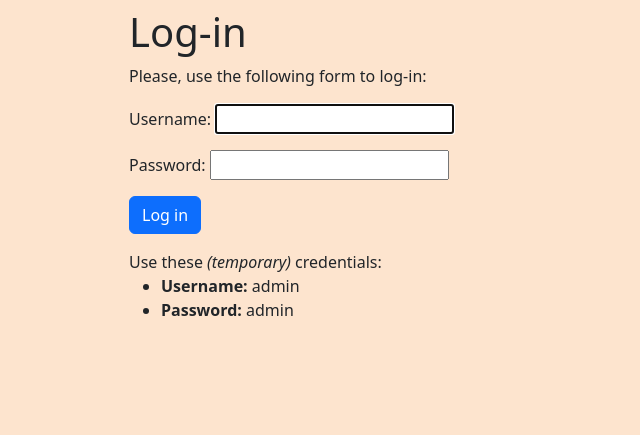
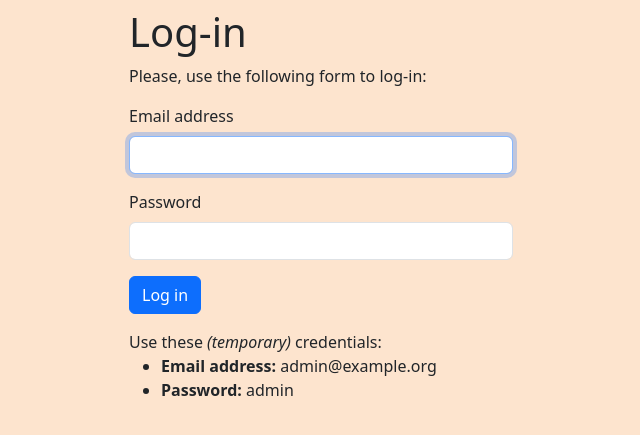
Before and after one commit to alejoriosm04/F2F, a Django app: page /account/login/ in a window 1280 px wide. Shown: the part 56-491 px from the top of the page, without its empty margins (319-959 px from the left). Run offline with Django 4.2, Linux system fonts and the light colour scheme.

Commit message:
Use custom form for login instead of Django default view
Adapted from
https://getbootstrap.com/docs/5.3/forms/overview/#overview

```diff
--- a/account/templates/registration/login.html
+++ b/account/templates/registration/login.html
@@ -14,7 +14,16 @@
   <p>Please, use the following form to log-in:</p>
   {% endif %}
   <form action="{% url 'login' %}" method="post">
-    {{ form.as_p }}
+    <div class="mb-3">
+      <label for="id_username" class="form-label">Email address</label>
+      <input type="email" name="username" autofocus autocapitalize="none" autocomplete="username" maxlength="150" required id="id_username"
+        class="form-control">
+    </div>
+    <div class="mb-3">
+      <label for="id_password" class="form-label">Password</label>
+      <input type="password" name="password" autocomplete="current-password" required id="id_password"
+        class="form-control">
+    </div>
     {% csrf_token %}
     <input type="hidden" name="next" value="{{ next }}" />
     <p><input type="submit" class="btn btn-primary" value="Log in"></p>
@@ -23,7 +32,7 @@
   <div>
     Use these <i>(temporary)</i> credentials:
     <ul>
-      <li><b>Username:</b> admin</li>
+      <li><b>Email address:</b> admin@example.org</li>
       <li><b>Password:</b> admin</li>
     </ul>
   </div>
```
Also changed, not shown: db.sqlite3.
